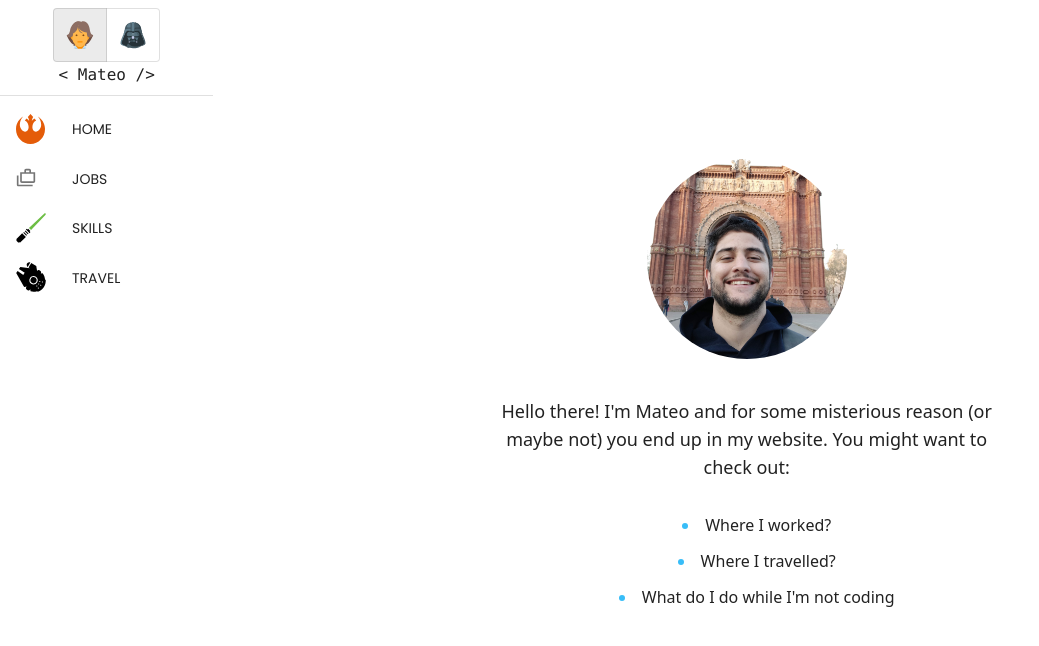
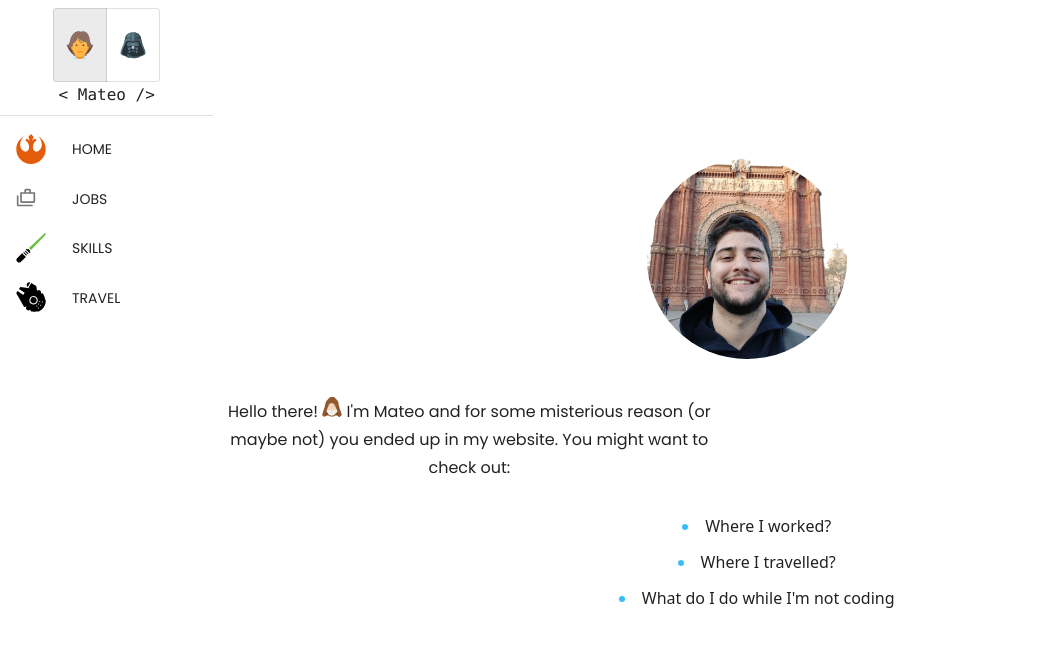
Before and after one commit to ochan12/my-website, a Next.js app: page / in a window 1280 px wide. Shown: the top 646 px of the page, without its empty margins (0-1039 px from the left). Built offline with nearby package versions, Linux system fonts and the light colour scheme.

Commit message:
Added obi wan icon, fix dark spaceship

```diff
--- a/src/components/drawer/Drawer.tsx
+++ b/src/components/drawer/Drawer.tsx
@@ -2,6 +2,7 @@ import { CasesOutlined } from "@mui/icons-material";
 import {
   Divider,
   Grid,
+  IconButton,
   List,
   ListItem,
   ListItemButton,
@@ -14,6 +15,7 @@ import {
   useTheme,
 } from "@mui/material";
 import { ColorModeContext } from "components/theme/ThemeWrapper";
+import Image from "next/image";
 import Link from "next/link";
 import { useContext } from "react";
 
@@ -23,13 +25,13 @@ interface DrawerItem {
   icon: React.ReactElement;
 }
 
-function getIconImage(fileName: string) {
+function getIconImage(fileName: string, height = 30) {
   return (
-    <img
+    <Image
       src={`/img/icons/${fileName}.svg`}
-      style={{
-        maxHeight: 30,
-      }}
+      alt={fileName}
+      height={height}
+      width={30}
     />
   );
 }
@@ -88,10 +90,10 @@ export default function AppDrawer() {
               }}
             >
               <ToggleButton value="light">
-                {getIconImage("theme_light")}
+                {getIconImage("theme_light", 50)}
               </ToggleButton>
               <ToggleButton value="dark">
-                {getIconImage("theme_dark")}
+                {getIconImage("theme_dark", 50)}
               </ToggleButton>
             </ToggleButtonGroup>
           </Grid>
@@ -103,7 +105,7 @@ export default function AppDrawer() {
       <Grid item>
         <Divider />
       </Grid>
-      <Grid item>
+      <Grid item justifyContent={"center"}>
         <List>
           {drawerItems.map((item) => (
             <Link href={item.href} key={item.title}>
--- a/src/pages/index.tsx
+++ b/src/pages/index.tsx
@@ -2,7 +2,7 @@ import Head from "next/head";
 import Layout, { siteTitle } from "components/layout/Layout";
 import Link from "next/link";
 import Image from "next/image";
-import { Grid } from "@mui/material";
+import { Grid, Typography } from "@mui/material";
 
 export default function Home() {
   return (
@@ -29,10 +29,21 @@ export default function Home() {
           />
         </Grid>
         <Grid item xs={12} className="text-center">
-          <p className="text-lg text-opacity-50 max-w-lg m-auto">
-            Hello there! I&apos;m Mateo and for some misterious reason (or maybe not)
-            you end up in my website. You might want to check out:
-          </p>
+          <Typography
+            variant="subtitle1"
+            className="text-lg text-opacity-50 max-w-lg m-auto"
+          >
+            Hello there!{" "}
+            <Image
+              src={"/img/obi_wan.svg"}
+              alt="Hello there..."
+              title="Hello there..."
+              width={20}
+              height={20}
+            />{" "}
+            I&apos;m Mateo and for some misterious reason (or maybe not) you ended
+            up in my website. You might want to check out:
+          </Typography>
         </Grid>
         <Grid item xs={12} className="text-center">
           <ul
@@ -46,7 +57,9 @@ export default function Home() {
               <Link href={"/travel"}>Where I travelled?</Link>
             </li>
             <li className="list-item">
-              <Link href={"/hobbies"}>What do I do while I&apos;m not coding</Link>
+              <Link href={"/hobbies"}>
+                What do I do while I&apos;m not coding
+              </Link>
             </li>
           </ul>
         </Grid>
```
Also changed, not shown: public/img/icons/spaceship_dark.svg, public/img/obi_wan.svg (added).
